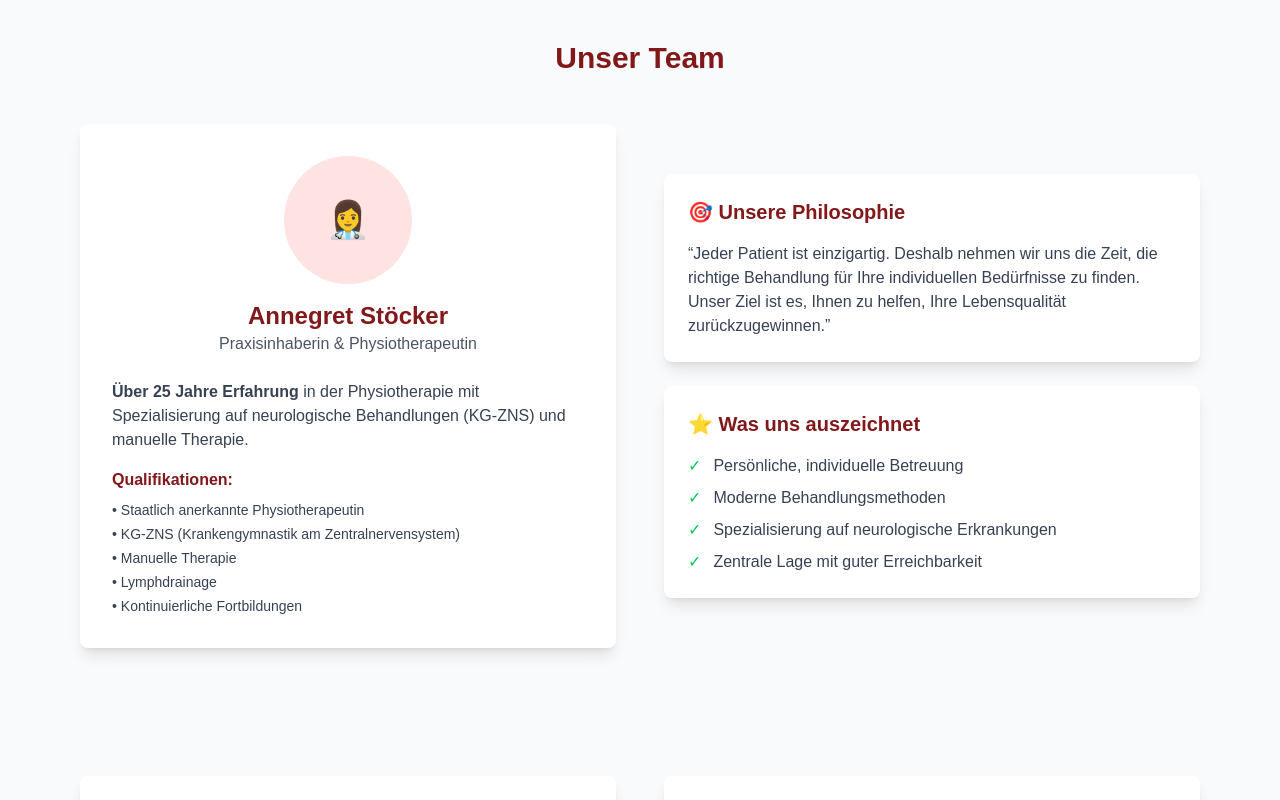
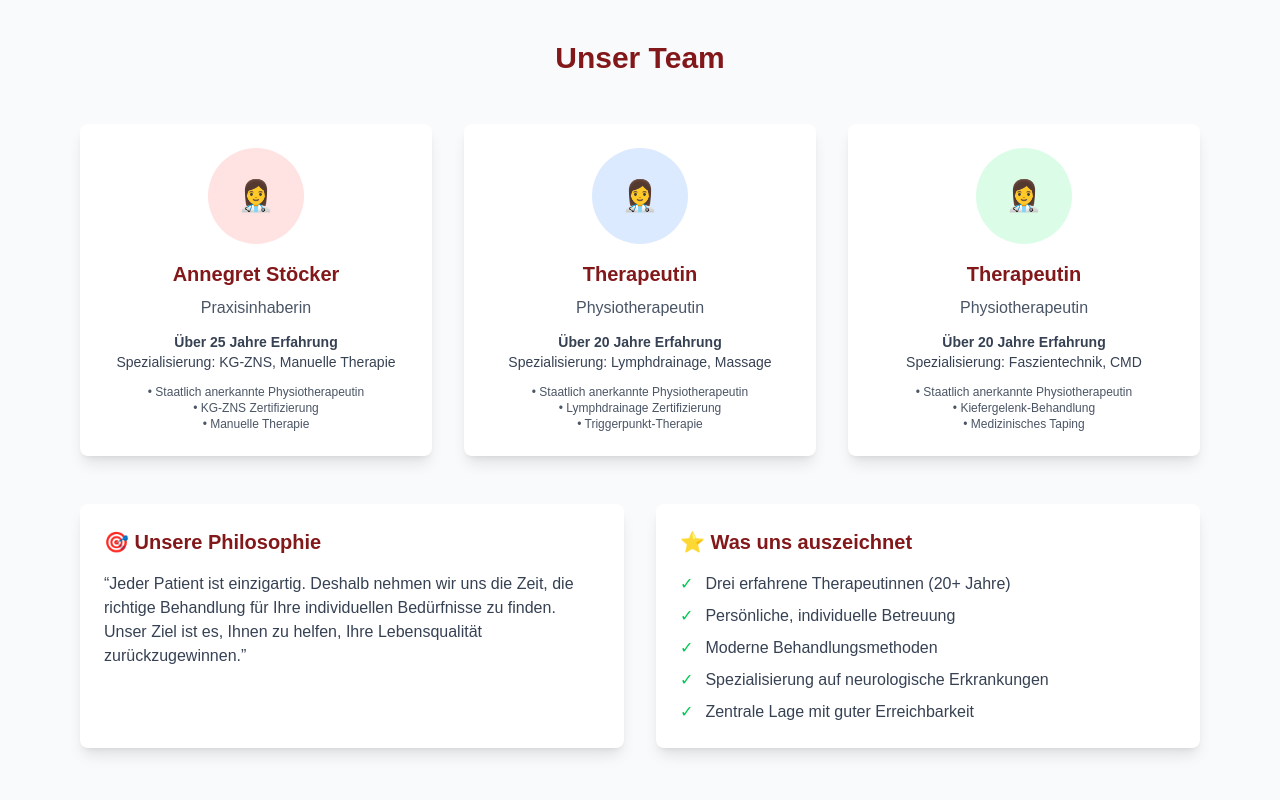
Before and after one commit to OlleeBerlin/physio-stoecker, a Next.js app: page /praxis in a window 1280 px wide. Shown: the part 380-1180 px from the top of the page. Built offline with nearby package versions, Linux system fonts and the light colour scheme.

Commit message:
Team auf 3 Therapeutinnen erweitert (alle 20+ Jahre Erfahrung) und Parkplatz-Info entfernt

```diff
--- a/src/app/praxis/page.tsx
+++ b/src/app/praxis/page.tsx
@@ -22,35 +22,65 @@ export default function Praxis() {
         <div className="max-w-6xl mx-auto px-4">
           <h2 className="text-3xl font-bold text-red-900 text-center mb-12">Unser Team</h2>
 
-          <div className="grid md:grid-cols-2 gap-12 items-center">
-            <div className="bg-white rounded-lg shadow-lg p-8">
-              <div className="text-center mb-6">
-                <div className="w-32 h-32 bg-red-100 rounded-full mx-auto mb-4 flex items-center justify-center">
-                  <span className="text-4xl">👩‍⚕️</span>
+          {/* Team Grid */}
+          <div className="grid md:grid-cols-3 gap-8 mb-12">
+            {/* Annegret Stöcker */}
+            <div className="bg-white rounded-lg shadow-lg p-6 text-center">
+              <div className="w-24 h-24 bg-red-100 rounded-full mx-auto mb-4 flex items-center justify-center">
+                <span className="text-3xl">👩‍⚕️</span>
               </div>
-                <h3 className="text-2xl font-bold text-red-900">Annegret Stöcker</h3>
-                <p className="text-gray-600 font-medium">Praxisinhaberin & Physiotherapeutin</p>
+              <h3 className="text-xl font-bold text-red-900 mb-2">Annegret Stöcker</h3>
+              <p className="text-gray-600 font-medium mb-3">Praxisinhaberin</p>
+              <p className="text-sm text-gray-700 mb-3">
+                <strong>Über 25 Jahre Erfahrung</strong><br/>
+                Spezialisierung: KG-ZNS, Manuelle Therapie
+              </p>
+              <div className="text-xs text-gray-600">
+                <p>• Staatlich anerkannte Physiotherapeutin</p>
+                <p>• KG-ZNS Zertifizierung</p>
+                <p>• Manuelle Therapie</p>
+              </div>
             </div>
 
-              <div className="space-y-4 text-gray-700">
-                <p>
-                  <strong>Über 25 Jahre Erfahrung</strong> in der Physiotherapie mit Spezialisierung
-                  auf neurologische Behandlungen (KG-ZNS) und manuelle Therapie.
+            {/* Therapeutin 2 */}
+            <div className="bg-white rounded-lg shadow-lg p-6 text-center">
+              <div className="w-24 h-24 bg-blue-100 rounded-full mx-auto mb-4 flex items-center justify-center">
+                <span className="text-3xl">👩‍⚕️</span>
+              </div>
+              <h3 className="text-xl font-bold text-red-900 mb-2">Therapeutin</h3>
+              <p className="text-gray-600 font-medium mb-3">Physiotherapeutin</p>
+              <p className="text-sm text-gray-700 mb-3">
+                <strong>Über 20 Jahre Erfahrung</strong><br/>
+                Spezialisierung: Lymphdrainage, Massage
               </p>
-                <div>
-                  <h4 className="font-semibold text-red-900 mb-2">Qualifikationen:</h4>
-                  <ul className="space-y-1 text-sm">
-                    <li>• Staatlich anerkannte Physiotherapeutin</li>
-                    <li>• KG-ZNS (Krankengymnastik am Zentralnervensystem)</li>
-                    <li>• Manuelle Therapie</li>
-                    <li>• Lymphdrainage</li>
-                    <li>• Kontinuierliche Fortbildungen</li>
-                  </ul>
+              <div className="text-xs text-gray-600">
+                <p>• Staatlich anerkannte Physiotherapeutin</p>
+                <p>• Lymphdrainage Zertifizierung</p>
+                <p>• Triggerpunkt-Therapie</p>
+              </div>
+            </div>
+
+            {/* Therapeutin 3 */}
+            <div className="bg-white rounded-lg shadow-lg p-6 text-center">
+              <div className="w-24 h-24 bg-green-100 rounded-full mx-auto mb-4 flex items-center justify-center">
+                <span className="text-3xl">👩‍⚕️</span>
+              </div>
+              <h3 className="text-xl font-bold text-red-900 mb-2">Therapeutin</h3>
+              <p className="text-gray-600 font-medium mb-3">Physiotherapeutin</p>
+              <p className="text-sm text-gray-700 mb-3">
+                <strong>Über 20 Jahre Erfahrung</strong><br/>
+                Spezialisierung: Faszientechnik, CMD
+              </p>
+              <div className="text-xs text-gray-600">
+                <p>• Staatlich anerkannte Physiotherapeutin</p>
+                <p>• Kiefergelenk-Behandlung</p>
+                <p>• Medizinisches Taping</p>
               </div>
             </div>
           </div>
 
-            <div className="space-y-6">
+          {/* Philosophie und Auszeichnungen */}
+          <div className="grid md:grid-cols-2 gap-8">
             <div className="bg-white rounded-lg shadow-lg p-6">
               <h3 className="text-xl font-bold text-red-900 mb-4">🎯 Unsere Philosophie</h3>
               <p className="text-gray-700">
@@ -63,6 +93,10 @@ export default function Praxis() {
             <div className="bg-white rounded-lg shadow-lg p-6">
               <h3 className="text-xl font-bold text-red-900 mb-4">⭐ Was uns auszeichnet</h3>
               <ul className="space-y-2 text-gray-700">
+                <li className="flex items-center">
+                  <span className="text-green-500 mr-3">✓</span>
+                  Drei erfahrene Therapeutinnen (20+ Jahre)
+                </li>
                 <li className="flex items-center">
                   <span className="text-green-500 mr-3">✓</span>
                   Persönliche, individuelle Betreuung
@@ -80,7 +114,6 @@ export default function Praxis() {
                   Zentrale Lage mit guter Erreichbarkeit
                 </li>
               </ul>
-              </div>
             </div>
           </div>
         </div>
@@ -174,8 +207,7 @@ export default function Praxis() {
                   <h3 className="font-semibold text-red-900 mb-3">Mit dem Auto</h3>
                   <div className="space-y-2 text-gray-700">
                     <p><span className="font-medium">A100:</span> Ausfahrt Innsbrucker Platz</p>
-                    <p><span className="font-medium">Parken:</span> Parkplätze in der Umgebung verfügbar</p>
-                    <p className="text-sm text-gray-500">Bitte beachten Sie die Parkzeitbegrenzungen</p>
+                    <p className="text-sm text-gray-500">Bitte planen Sie ausreichend Zeit für die Parkplatzsuche ein</p>
                   </div>
                 </div>
 
```
Lines whose indentation alone changed are shown as unchanged.
